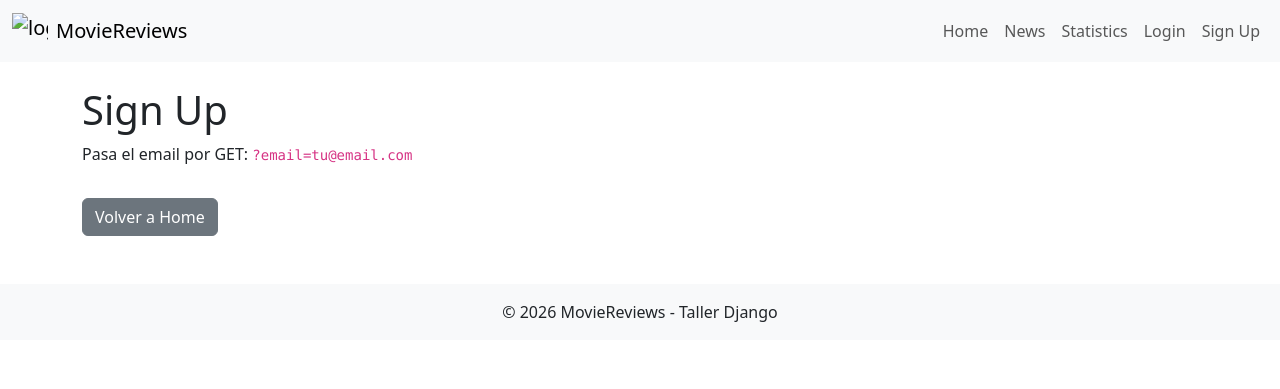
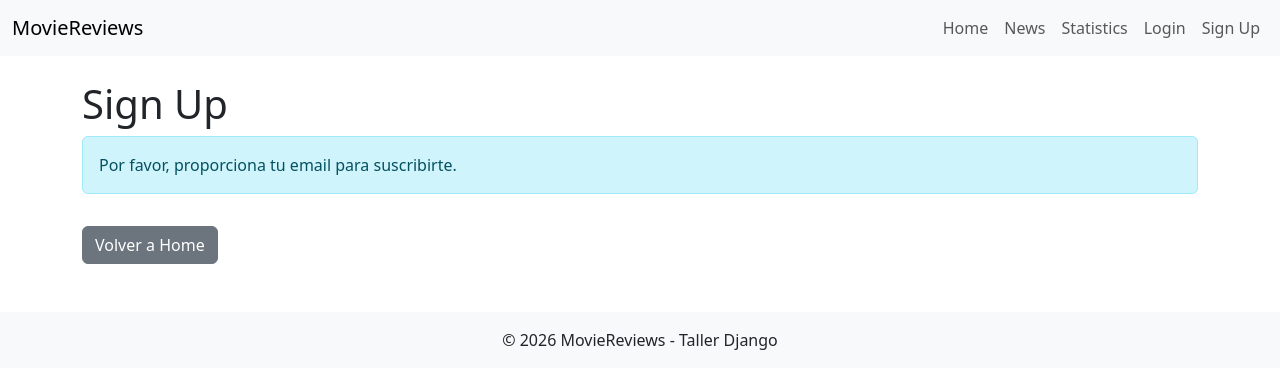
Before and after one commit to alejo180905/moviereviewsproject, a Django app: page /signup/ in a window 1280 px wide. Shown: the top 389 px of the page. Run offline with Django 5.2, Linux system fonts and the light colour scheme.

Commit message:
mejora de presentacion

```diff
--- a/movie/templates/base.html
+++ b/movie/templates/base.html
@@ -10,10 +10,7 @@
 
 <nav class="navbar navbar-expand-lg navbar-light bg-light">
   <div class="container-fluid">
-    <a class="navbar-brand d-flex align-items-center" href="/">
-      <img src="/static/images/home.png" alt="logo" width="36" height="36" class="d-inline-block align-text-top me-2">
-      MovieReviews
-    </a>
+    <a class="navbar-brand" href="/">MovieReviews</a>
     <button class="navbar-toggler" type="button" data-bs-toggle="collapse" data-bs-target="#navbarNav" aria-controls="navbarNav" aria-expanded="false" aria-label="Toggle navigation">
       <span class="navbar-toggler-icon"></span>
     </button>
--- a/movie/templates/signup.html
+++ b/movie/templates/signup.html
@@ -8,7 +8,7 @@
   {% if email %}
     <div class="alert alert-success">Email recibido: <strong>{{ email }}</strong></div>
   {% else %}
-    <p>Pasa el email por GET: <code>?email=tu@email.com</code></p>
+    <div class="alert alert-info">Por favor, proporciona tu email para suscribirte.</div>
   {% endif %}
   <a href="/" class="btn btn-secondary mt-3">Volver a Home</a>
 </div>
```
Also changed, not shown: README.md (deleted).
